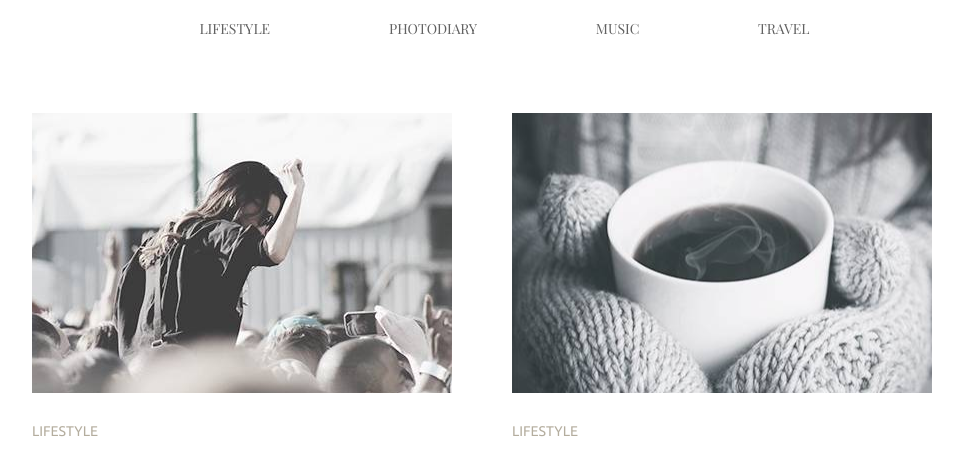
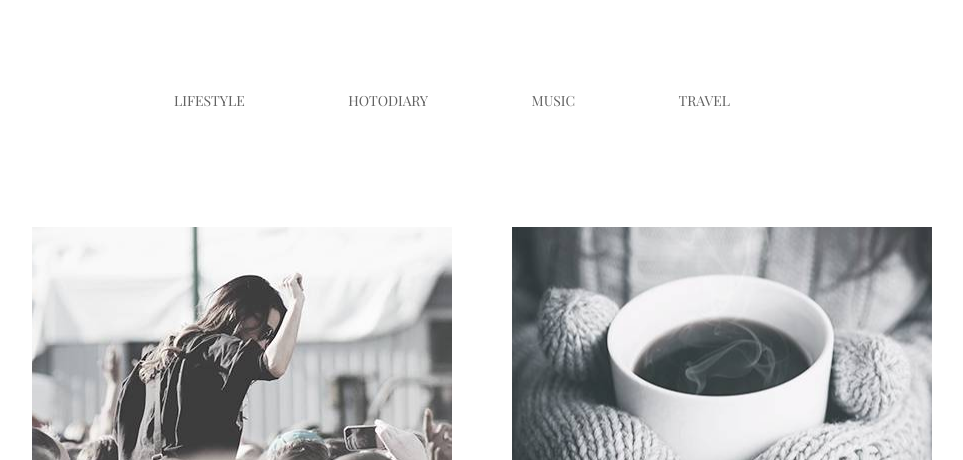
Before and after one commit to ValeriiaChorna/goit-fe-course, a plain HTML site: page html-css/module_3/index.html in a window 1280 px wide. Shown: the top 460 px of the page, without its empty margins (158-1121 px from the left). Drawn offline with nearby package versions, Linux system fonts and the light colour scheme.

Commit message:
correct marks homework 3

```diff
--- a/html-css/module_3/css/style.css
+++ b/html-css/module_3/css/style.css
@@ -3,50 +3,54 @@
 @import url('https://fonts.googleapis.com/css?family=Ubuntu&display=swap');
 
 
-p {
-  position: relative;
+p, nav, a {
+  /* position: relative; */
   font-size: 14px;
-  /* line-height: 24px; */
-  color: hsl(0, 0%, 38%);
-  font-family: "Playfair Display", "Arial", sans-serif;
+  line-height: 24px;
+  color: #626262;
+  font-family: "Playfair Display", serif;
   font-weight: 400;
+  text-decoration: none;
 }
 
-.navigation > div {
-  display: inline-block;
-  margin-right:100px;
-  margin-bottom: 40px;
-  padding: 1%;
+.wrapper {
+box-sizing: border-box;
+width: 900px;
+margin:auto;
+/* padding-right: 10px;
+padding-left: 10px; */
 }
 
-.navigation {
-  margin-left:160px;
+nav > ul {
+  list-style: none;
+  text-align: center;
+}
+
+nav li {
+  display: inline-block;
+  text-transform: uppercase;
+  /* color: rgb(98,98,98); */
+  margin-top: 75px;
+  margin-right: 100px;
+  margin-bottom: 100px;
+}
+
+#last {
+margin-right: 0px;
 }
 
 
-a {
-  text-decoration: none;
-  text-transform: uppercase;
-  color: rgb(98,98,98);
-}
-
-a :hover {
+a:hover {
 	color: #03a9f4;
 }
 
-body {
-    /* display: flex; */
-  box-sizing: border-box;
-  max-width: 920px;
-  margin-right: auto;
-  margin-left:  auto;
-  padding-right: 10px;
-  padding-left: 10px;
+section {
+  font-size: 0;
 }
 
 article {
   display: inline-block;
-  box-sizing: border-box;
+  /* box-sizing: border-box; */
   margin-right: 60px;
   margin-bottom: 130px;
   /* height: 480px; */
@@ -64,26 +68,18 @@ article > div {
   background-size: auto;
 }
 
-.article-1,
-.article-3,
-.article-5 {
-  display: block;
-  float: left;
-}
-
 .article-2,
 .article-4,
 .article-6 {
-  display: block;
-  float: right;
   margin-right: 0;
 }
 
 .article-5, .article-6 {
-margin-bottom: 50px;
+margin-bottom: 55px;
 }
 
 h3 + p {
+
   line-height: 24px;
 }
 
@@ -109,14 +105,14 @@ h3 + p {
 }
 
 .name-category {
-  /* font-size: 14px; */
+  font-size: 14px;
   color: #b4ad9e;
-  font-family: "Ubuntu";
+  font-family: "Ubuntu", sans-serif;
   font-weight: 300;
   text-transform: uppercase;
 }
 
-h3 {
+article > h3 {
   font-size: 30px;
   color: #626262;
   font-family: "Playfair Display";
@@ -133,9 +129,7 @@ button {
   padding: 0px 30px;
   border: solid 1px black;
   background: white;
-}
-
-button {
+  margin-bottom: 75px;
   font-size: 20px;
 }
 
--- a/html-css/module_3/index.html
+++ b/html-css/module_3/index.html
@@ -5,17 +5,18 @@
     <meta name="viewport" content="width=device-width, initial-scale=1.0" />
     <meta http-equiv="X-UA-Compatible" content="ie=edge" />
     <link rel="stylesheet" href="./css/style.css" />
-    <title>Document</title>
+    <title>Module3</title>
   </head>
   <body>
+    <div class="wrapper">
     <header>
       <nav>
-        <div class="navigation">
-          <div><a href="#"><p>lifestyle</p></a></div>
-          <div><a href="#"><p>photodiary</p></a></div>
-          <div><a href="#"><p>music</p></a></div>
-          <div><a href="#"><p>travel</p></a></div>
-        </div>
+          <ul>
+            <li><a href="#">lifestyle</a></li>
+            <li><a href="#">hotodiary</a></li>
+            <li><a href="#">music</a></li>
+            <li><a href="#last">travel</a></li>
+          </ul>
       </nav>
     </header>
 
@@ -32,7 +33,7 @@
           </p>
         </article>
         <article class="article-2">
-            <div class="images2"> </div>
+          <div class="images2"></div>
           <p class="name-category">Lifestyle</p>
           <h3>Life tastes better with coffee</h3>
           <p>
@@ -42,7 +43,7 @@
           </p>
         </article>
         <article class="article-3">
-          <div class="images3"> </div>
+          <div class="images3"></div>
           <p class="name-category">Photodiary</p>
           <h3>American dream</h3>
           <p>
@@ -52,7 +53,7 @@
           </p>
         </article>
         <article class="article-4">
-          <div class="images4"> </div>
+          <div class="images4"></div>
           <p class="name-category">Photodiary</p>
           <h3>A day exploring the Alps</h3>
           <p>
@@ -62,7 +63,7 @@
           </p>
         </article>
         <article class="article-5">
-            <div class="images5"> </div>
+          <div class="images5"></div>
           <p class="name-category">Lifestyle</p>
           <h3>Top 10 song for running</h3>
           <p>
@@ -72,7 +73,7 @@
           </p>
         </article>
         <article class="article-6">
-              <div class="images6"> </div>
+          <div class="images6"></div>
           <p class="name-category">Lifestyle</p>
           <h3>Cold winter days</h3>
           <p>
@@ -84,7 +85,7 @@
       </section>
       <p><button type="button">Load more</button></p>
     </main>
-
+  </div>
     <!-- <footer>
     </footer> -->
   </body>
```
Lines whose indentation alone changed are shown as unchanged.
